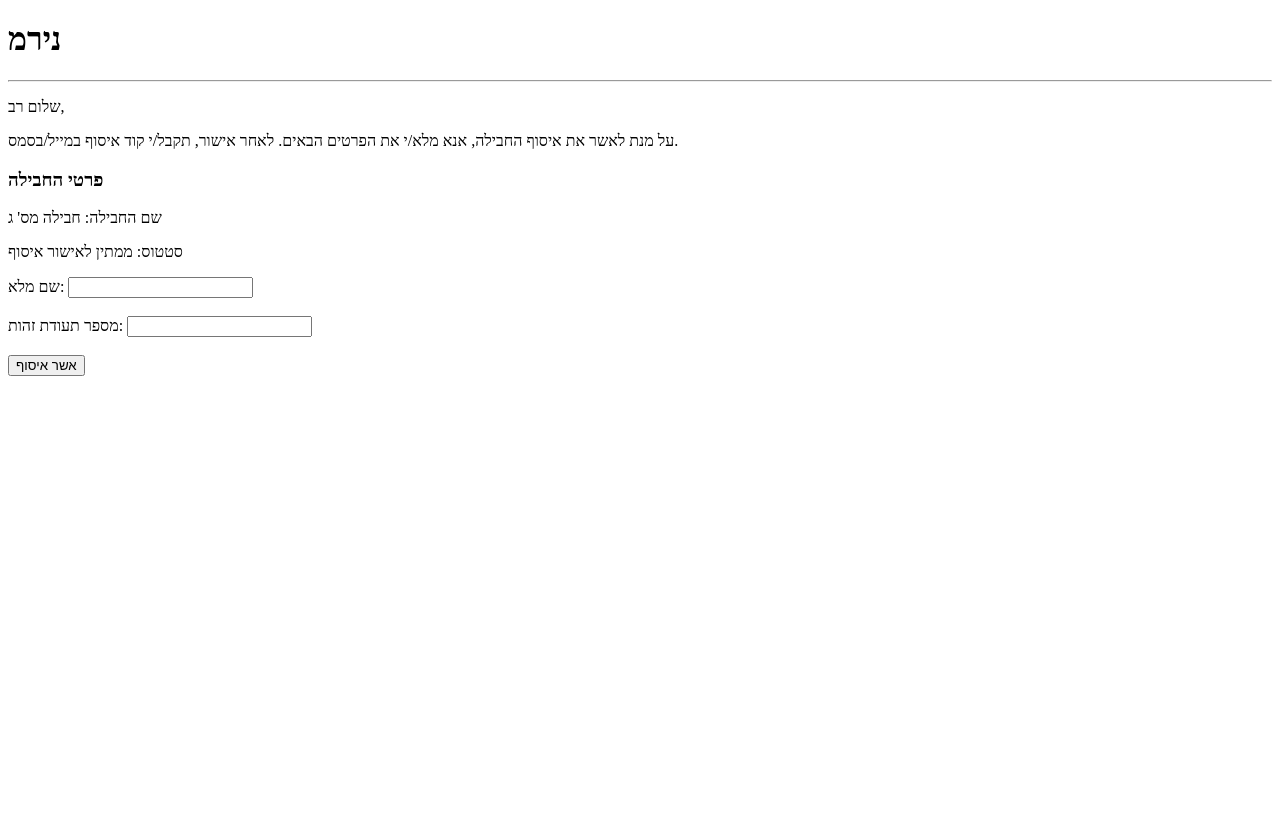
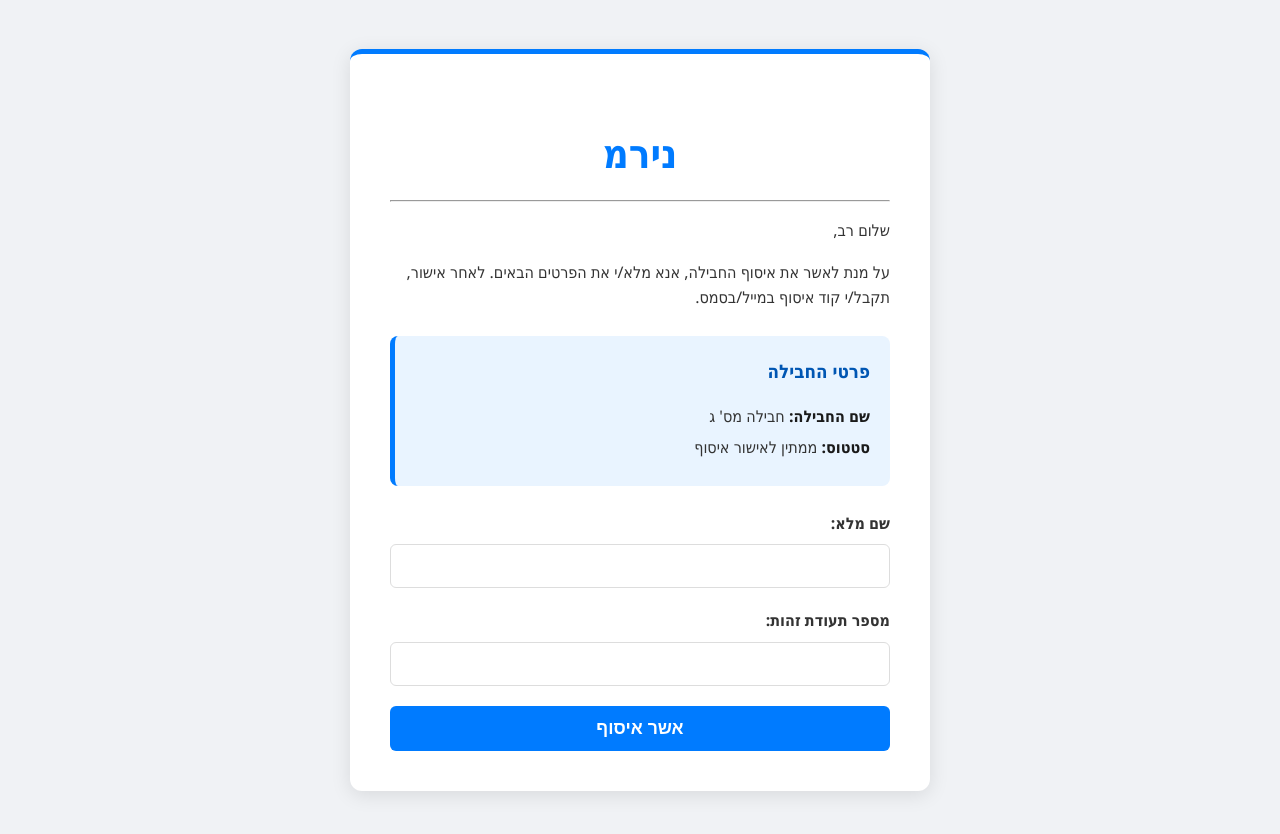
Before and after one commit to nniiirr-dot/Doar, a plain HTML site: page Index.Html in a window 1280 px wide. Before the commit the page ends 800 px from the top, so only its background shows below. Drawn offline with Linux system fonts and the light colour scheme.

Commit message:
Update Index.Html

```diff
--- a/Index.Html
+++ b/Index.Html
@@ -1,26 +1,122 @@
 <!DOCTYPE html>
-<html>
+<html lang="he" dir="rtl">
 <head>
-    <title>אישור איסוף חבילה</title>
+    <meta charset="UTF-8">
+    <meta name="viewport" content="width=device-width, initial-scale=1.0">
+    <title>אישור איסוף חבילה - נירמ</title>
+    <style>
+        body {
+            font-family: 'Segoe UI', Tahoma, Geneva, Verdana, sans-serif;
+            background-color: #f0f2f5;
+            color: #333;
+            line-height: 1.6;
+            direction: rtl;
+            text-align: right;
+            padding: 20px;
+            display: flex;
+            justify-content: center;
+            align-items: center;
+            min-height: 100vh;
+            margin: 0;
+        }
+        .container {
+            width: 100%;
+            max-width: 500px;
+            background: #fff;
+            padding: 40px;
+            border-radius: 12px;
+            box-shadow: 0 4px 20px rgba(0, 0, 0, 0.1);
+            border-top: 5px solid #007bff;
+        }
+        h1 {
+            color: #007bff;
+            text-align: center;
+            font-size: 2.5em;
+            margin-bottom: 15px;
+        }
+        .package-info {
+            background-color: #e9f4ff;
+            border-left: 5px solid #007bff;
+            padding: 20px;
+            border-radius: 8px;
+            margin: 25px 0;
+        }
+        .package-info h3 {
+            margin-top: 0;
+            color: #0056b3;
+        }
+        .package-info p {
+            margin: 5px 0;
+        }
+        .package-info strong {
+            color: #1a1a1a;
+        }
+        .form-group {
+            margin-bottom: 20px;
+        }
+        .form-group label {
+            display: block;
+            margin-bottom: 8px;
+            font-weight: 600;
+        }
+        .form-group input {
+            width: 100%;
+            padding: 12px;
+            border: 1px solid #ddd;
+            border-radius: 6px;
+            box-sizing: border-box;
+            font-size: 16px;
+        }
+        .submit-btn {
+            display: block;
+            width: 100%;
+            padding: 12px;
+            background-color: #007bff;
+            color: white;
+            border: none;
+            border-radius: 6px;
+            cursor: pointer;
+            font-size: 1.1em;
+            font-weight: bold;
+            transition: background-color 0.3s ease;
+        }
+        .submit-btn:hover {
+            background-color: #0056b3;
+        }
+        .logo {
+            text-align: center;
+            margin-bottom: 20px;
+        }
+        .logo img {
+            max-width: 150px;
+            height: auto;
+        }
+    </style>
 </head>
 <body>
+    <div class="container">
         <h1>נירמ</h1>
         <hr>
         <p>שלום רב,</p>
         <p>על מנת לאשר את איסוף החבילה, אנא מלא/י את הפרטים הבאים. לאחר אישור, תקבל/י קוד איסוף במייל/בסמס.</p>
 
+        <div class="package-info">
             <h3>פרטי החבילה</h3>
-    <p>שם החבילה: חבילה מס' ג</p>
-    <p>סטטוס: ממתין לאישור איסוף</p>
+            <p><strong>שם החבילה:</strong> חבילה מס' ג</p>
+            <p><strong>סטטוס:</strong> ממתין לאישור איסוף</p>
+        </div>
 
         <form>
+            <div class="form-group">
                 <label for="fullName">שם מלא:</label>
                 <input type="text" id="fullName" name="fullName" required>
-        <br><br>
+            </div>
+            <div class="form-group">
                 <label for="idNumber">מספר תעודת זהות:</label>
                 <input type="text" id="idNumber" name="idNumber" required>
-        <br><br>
-        <button type="submit">אשר איסוף</button>
+            </div>
+            <button type="submit" class="submit-btn">אשר איסוף</button>
         </form>
+    </div>
 </body>
 </html>
```
Lines whose indentation alone changed are shown as unchanged.
